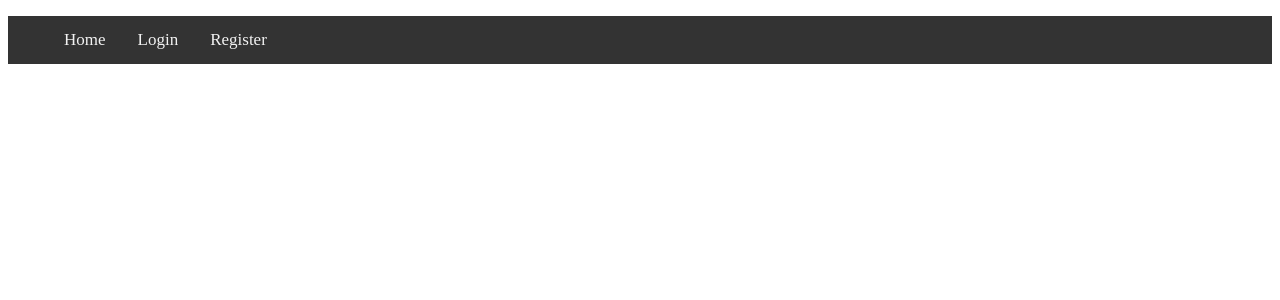
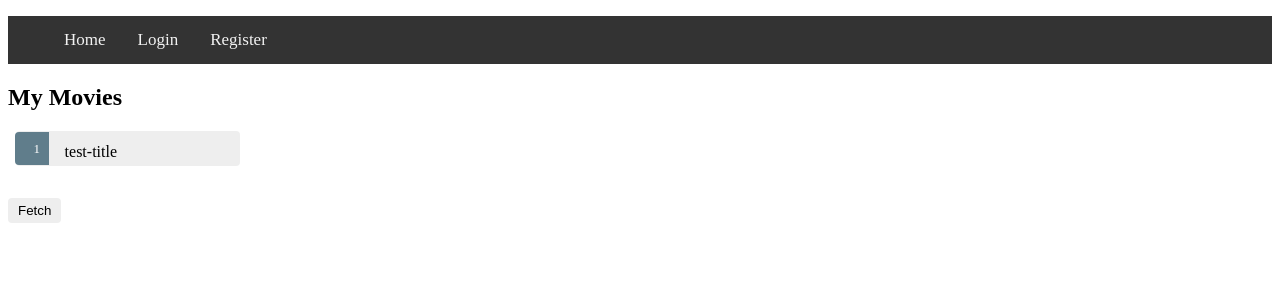
Before and after one commit to ange-p916/exam_movie_app, an Angular app: page /admin/manage-movies in a window 1280 px wide. Before the commit this address led to /. Shown: the top 300 px of the page. Built offline with nearby package versions, Linux system fonts and the light colour scheme.

Commit message:
log out works

```diff
--- a/src/app/app.component.html
+++ b/src/app/app.component.html
@@ -2,9 +2,10 @@
     <a routerLink="home">Home</a>
     <a *ngIf="auth.isLoggedIn" routerLink="/admin/create-movie">Create Movie</a>
     <a *ngIf="auth.isLoggedIn" routerLink="/admin/browse-movies">Browse Movies</a>
-    <a *ngIf="auth.isLoggedIn" routerLink="/admin/delete-movie">Delete Movies</a>
-    <a routerLink="/home/login">Login</a>
+    <a *ngIf="auth.isLoggedIn" routerLink="/admin/manage-movies">Manage Movies</a>
+    <a *ngIf="!auth.isLoggedIn" routerLink="/home/login">Login</a>
     <a routerLink="/home/register">Register</a>
+    <a *ngIf="auth.isLoggedIn" routerLink="home" (click)="logout()">Logout</a>
 </ul>
 
 <router-outlet></router-outlet>
--- a/src/app/home/home.component.html
+++ b/src/app/home/home.component.html
@@ -1,5 +1,5 @@
 <router-outlet></router-outlet>
 
 <div *ngIf="auth.isLoggedIn">
-    <label >Welcome</label>
+    <h3 >Welcome</h3>
 </div>
--- a/src/app/manage-movies/manage-movies.component.css
+++ b/src/app/manage-movies/manage-movies.component.css
@@ -0,0 +1,70 @@
+.selected {
+    background-color: #CFD8DC !important;
+    color: white;
+  }
+  .movies {
+    margin: 0 0 2em 0;
+    list-style-type: none;
+    padding: 0;
+    width: 15em;
+  }
+  .movies li {
+    position: relative;
+    cursor: pointer;
+    background-color: #EEE;
+    margin: .5em;
+    padding: .3em 0;
+    height: 1.6em;
+    border-radius: 4px;
+  }
+  .movies li.selected:hover {
+    background-color: #BBD8DC !important;
+    color: white;
+  }
+  .movies li:hover {
+    color: #607D8B;
+    background-color: #DDD;
+    left: .1em;
+  }
+  .movies .text {
+    position: relative;
+    top: -3px;
+  }
+  .movies .badge {
+    display: inline-block;
+    font-size: small;
+    color: white;
+    padding: 0.8em 0.7em 0 0.7em;
+    background-color: #607D8B;
+    line-height: 1em;
+    position: relative;
+    left: -1px;
+    top: -4px;
+    height: 1.8em;
+    min-width: 16px;
+    text-align: right;
+    margin-right: .8em;
+    border-radius: 4px 0 0 4px;
+  }
+
+  button {
+    background-color: #eee;
+    border: none;
+    padding: 5px 10px;
+    border-radius: 4px;
+    cursor: pointer;
+    cursor: hand;
+    font-family: Arial;
+  }
+
+  button:hover {
+    background-color: #cfd8dc;
+  }
+
+  button.delete {
+    position: relative;
+    left: 194px;
+    top: -32px;
+    background-color: gray !important;
+    color: white;
+  }
--- a/src/app/manage-movies/manage-movies.component.html
+++ b/src/app/manage-movies/manage-movies.component.html
@@ -0,0 +1,27 @@
+<h2>My Movies</h2>
+<ul class="movies">
+  <li *ngFor="let movie of movies"
+    [class.selected]="movie === selectedMovie"
+    (click)="onSelect(movie)">
+    <div> <span class="badge">{{movie.id}}</span> {{movie.title}}</div>
+  </li>
+</ul>
+
+<div *ngIf="selectedMovie">
+
+  <h2>{{selectedMovie.title | uppercase}} Details</h2>
+  <div><span>id: </span>{{selectedMovie.id}}</div>
+  <div>
+    <label>name:
+      <input [(ngModel)]="selectedMovie.title" placeholder="title"/>
+    </label>
+    <button class="delete" title="delete movie"
+      (click)="deleteMovie()">Delete</button>
+
+      <button class="edit" title="edit movie"
+      (click)="editMovie(selectedMovie)">Update</button>
+  </div>
+
+</div>
+
+<button (click)="getMovies()">Fetch</button>
--- a/src/app/manage-movies/manage-movies.component.ts
+++ b/src/app/manage-movies/manage-movies.component.ts
@@ -1,4 +1,7 @@
 import { Component, OnInit } from '@angular/core';
+import { Movie } from '../entities/movie';
+import { MovieService } from '../movie.service';
+import { Router } from '@angular/router';
 
 @Component({
   selector: 'app-manage-movies',
@@ -7,9 +10,41 @@ import { Component, OnInit } from '@angular/core';
 })
 export class ManageMoviesComponent implements OnInit {
 
-  constructor() { }
+  movies: any[] = [];
+  selectedMovie: Movie;
+
+  constructor(private movieService: MovieService, private router: Router) {
+   }
+
+
 
   ngOnInit() {
+    this.movies = this.movieService.movies;
   }
 
+  editMovie(movie: Movie)
+  {
+    console.log(this.selectedMovie + " " + movie);
+    this.movieService.editMovie(movie).subscribe();
+  }
+
+  deleteMovie(id: number)
+  {
+    console.log(this.selectedMovie);
+    this.movieService.deleteMovie(this.selectedMovie.id).subscribe();
+  }
+
+  onSelect(movie: Movie): void {
+    this.selectedMovie = movie;
+  }
+
+
+  getMovies() : void{
+    this.movieService.getMovies()
+      .subscribe(movies => this.movieService.movies = movies);
+      console.log(this.movieService.movies);
+      this.router.navigate(['/home']);
+  }
+
+
 }
```
Also changed, not shown: src/app/app-routing/app-routing.module.ts (+1 -6 lines).
